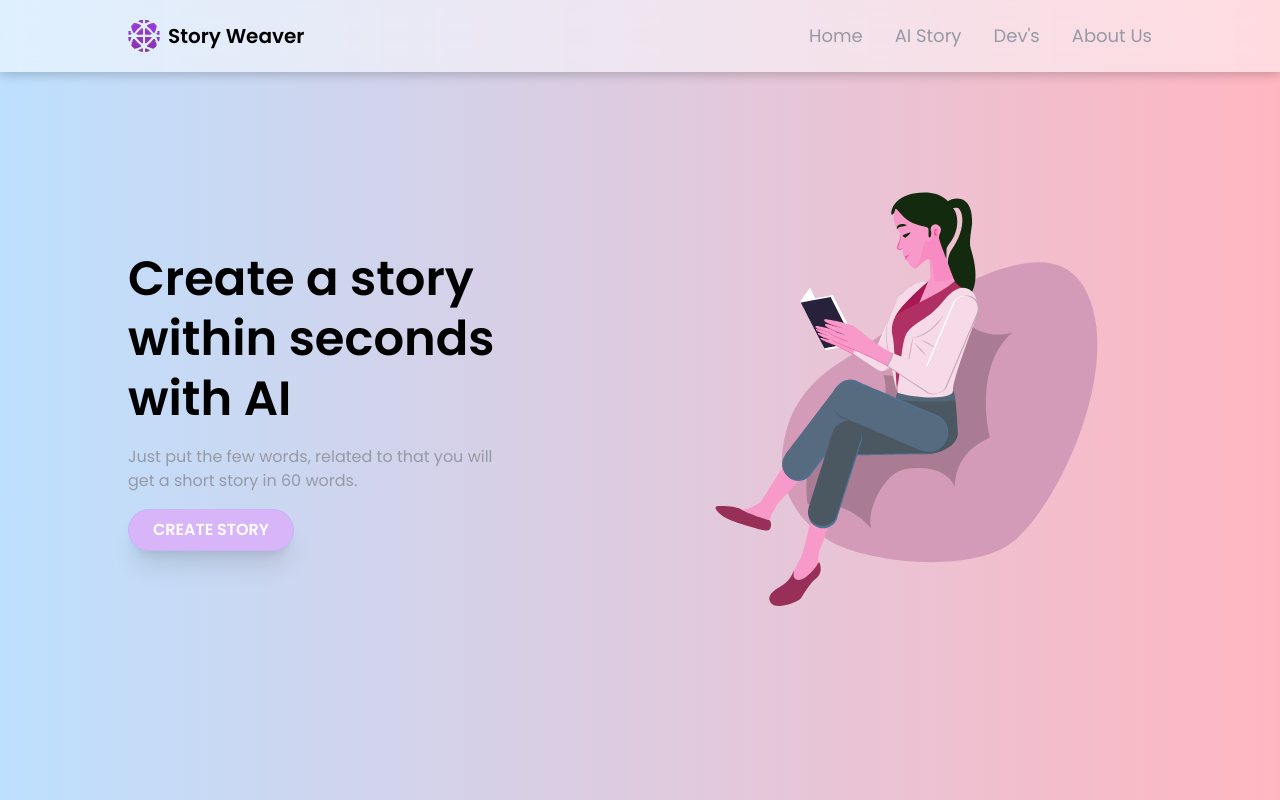
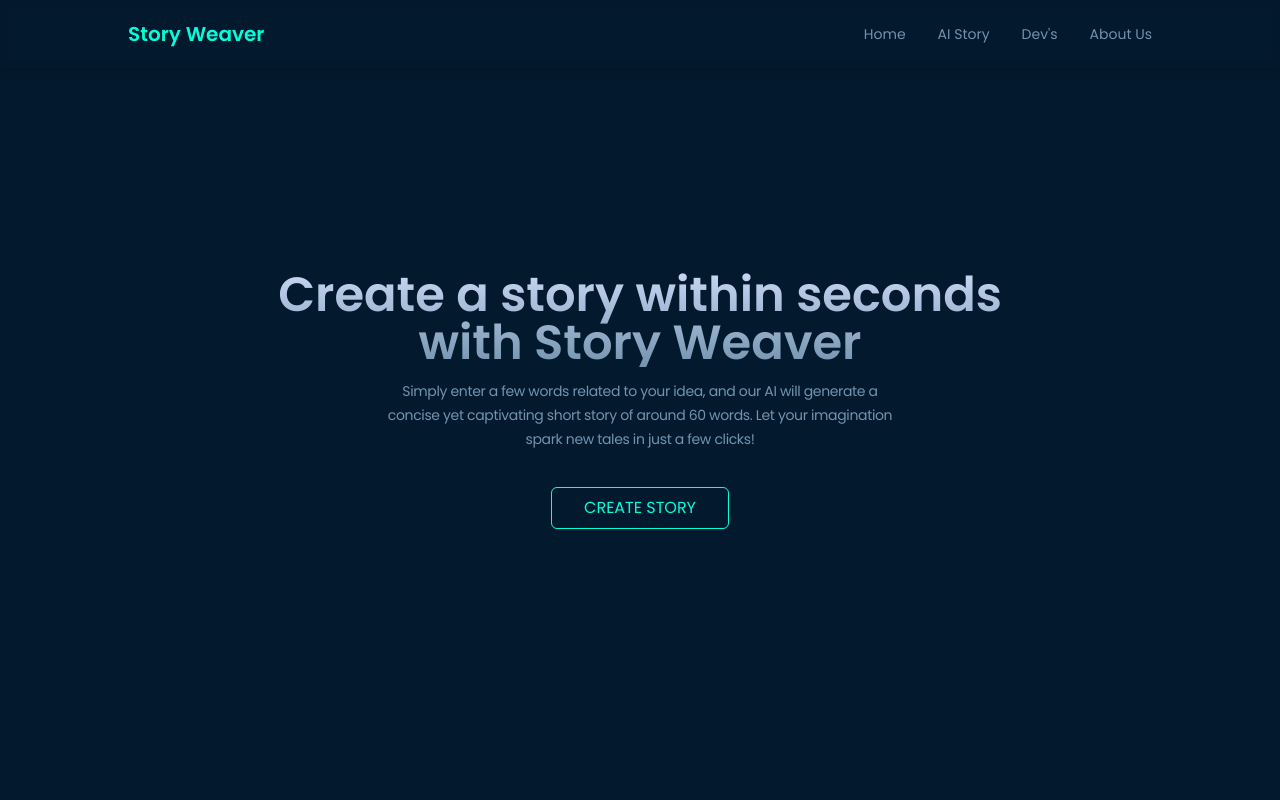
Before and after one commit to Havennnn/StoryWeaver, a React (Vite) app: page / in a window 1280 px wide. Built offline with nearby package versions, Linux system fonts and the light colour scheme.

Commit message:
major design update

```diff
--- a/index.html
+++ b/index.html
@@ -2,7 +2,7 @@
 <html lang="en">
   <head>
     <meta charset="UTF-8" />
-    <link rel="icon" type="image/svg+xml" href="./src/assets/StoryWeaver.svg" />
+    <link rel="icon" type="image/svg+xml" href="./src/assets/react.svg" />
     <meta name="viewport" content="width=device-width, initial-scale=1.0" />
     <title>Story Weaver - AI Story Generator</title>
   </head>
--- a/src/App.jsx
+++ b/src/App.jsx
@@ -4,6 +4,7 @@ import Home from "./components/Home";
 import About from "./components/About";
 import Devs from "./components/Devs";
 import Footer from "./components/Footer";
+import Box from "./components/Box";
 
 const App = () => {
   return (
@@ -16,6 +17,7 @@ const App = () => {
         </div>
 
         <div id="about">
+          <Box />
           <About />
         </div>
 
--- a/src/components/AiStory.jsx
+++ b/src/components/AiStory.jsx
@@ -17,23 +17,23 @@ const AiStory = () => {
     }
     console.log("clicked");
     setStory(true);
-    setError(""); // Clear any previous errors
+    setError("");
   };
 
   return (
     <div>
       <Navbar />
       <div>
-        <div className="min-h-[70vh] max-h-[80vh] lg:min-h-screen flex flex-col justify-center items-center bg-gradient-to-r from-[#fbeffe] to-[#e5f1fd] px-4 sm:px-6 lg:px-8">
-          <div className="p-5 mt-10 backdrop-blur-md bg-white/10 shadow-[0_3px_10px_rgb(0,0,0,0.2)] flex flex-col items-center rounded-xl lg:my-10 max-w-md w-full">
+        <div className="min-h-[70vh] max-h-[80vh] lg:min-h-screen flex flex-col justify-center items-center bg-[#031A2E] px-4 sm:px-6 lg:px-8">
+          <div className="p-10 mt-10 flex flex-col items-center lg:my-10 max-w-md w-full rounded-xl bg-[#0b1f30] shadow-xl">
             <div className="flex items-center w-full">
-              <h2 className="flex items-center font-medium text-lg px-2 bg-gradient-to-br from-purple-500 to-red-400 text-transparent bg-clip-text">
-                <WiStars size={25} className="text-purple-500 font-semibold" />
+              <h2 className="flex items-center font-medium text-lg px-2 text-[#01FFDC]">
+                <WiStars size={25} className="text-[#01FFDC] font-semibold" />
                 Enter the Prompts
               </h2>
             </div>
             <textarea
-              className="w-full m-4 h-[8rem] p-2 bg-gray-100 rounded-lg border border-gray-300 focus:outline-none"
+              className="w-full m-4 h-[8rem] p-2 rounded-lg border border-[#01FFDC] focus:outline-none bg-gradient-to-l from-[#C8D7F4] to-[#7393AE] text-transparent bg-clip-text resize-none"
               placeholder="Prompt should be in keywords. Enter 4 to 6 words to generate the best AI story."
               value={prompts}
               onChange={(e) => setPrompts(e.target.value)}
--- /dev/null
+++ b/src/components/Box.jsx
@@ -0,0 +1,41 @@
+import React from "react";
+import { FaBook, FaBrain, FaFileAlt, FaLightbulb } from "react-icons/fa";
+
+const Box = () => {
+  return (
+    <div className="p-2 w-full max-w-full">
+      <div className="grid grid-cols-2 md:grid-cols-4 gap-4 p-2 text-center">
+        <div className="border p-4 flex flex-col items-center">
+          <FaBook className="text-3xl text-[#031A2E]" />
+          <p className="mt-2 font-semibold">Stories</p>
+          <p className="text-sm text-gray-600 mt-1">
+            Explore a collection of captivating stories.
+          </p>
+        </div>
+        <div className="border p-4 flex flex-col items-center">
+          <FaBrain className="text-3xl text-[#031A2E]" />
+          <p className="mt-2 font-semibold">AI Powered</p>
+          <p className="text-sm text-gray-600 mt-1">
+            Harness the power of artificial intelligence.
+          </p>
+        </div>
+        <div className="border p-4 flex flex-col items-center">
+          <FaFileAlt className="text-3xl text-[#031A2E]" />
+          <p className="mt-2 font-semibold">Generative Text</p>
+          <p className="text-sm text-gray-600 mt-1">
+            Generate unique text based on prompts.
+          </p>
+        </div>
+        <div className="border p-4 flex flex-col items-center">
+          <FaLightbulb className="text-3xl text-[#031A2E]" />
+          <p className="mt-2 font-semibold">Creative</p>
+          <p className="text-sm text-gray-600 mt-1">
+            Inspire creativity with innovative ideas.
+          </p>
+        </div>
+      </div>
+    </div>
+  );
+};
+
+export default Box;
--- a/src/components/Devs.jsx
+++ b/src/components/Devs.jsx
@@ -11,24 +11,27 @@ const Review = () => {
         What Our Users Say
       </h1>
 
-      <div className="flex flex-col lg:flex-row gap-5 justify-center py-4 my-8">
+      <div className="flex flex-col lg:flex-row gap-5 justify-center items-center py-4 my-8">
         <Devs
           img={img1}
-          title="Steve (Link from The Legend of Zelda)"
+          title="Steve"
           username="@HeroOfTime"
           desc="Story Weaver has completely changed how I create content. The AI-generated stories are spot-on and save me so much time! Just like how the Master Sword always finds its mark!"
+          className="transition-transform transform hover:scale-105 hover:shadow-xl rounded-lg p-6 border border-gray-200 bg-white"
         />
         <Devs
           img={img2}
-          title="Maria (Lara Croft from Tomb Raider)"
+          title="Maria"
           username="@LaraCreations"
           desc="I was amazed at how easy it is to use Story Weaver. The interface is user-friendly, and the results are fantastic. It's as easy as solving an ancient puzzle!"
+          className="transition-transform transform hover:scale-105 hover:shadow-xl rounded-lg p-6 border border-gray-200 bg-white"
         />
         <Devs
           img={img3}
-          title="Peter (Spider-Man)"
+          title="Peter"
           username="@WebSlinger"
           desc="As a content creator, Story Weaver has become an essential tool in my workflow. Highly recommended! It's like swinging through the city with ease!"
+          className="transition-transform transform hover:scale-105 hover:shadow-xl rounded-lg p-6 border border-gray-200 bg-white"
         />
       </div>
     </div>
--- a/src/components/Footer.jsx
+++ b/src/components/Footer.jsx
@@ -1,4 +1,5 @@
 import React, { useState } from "react";
+import { FaEnvelope, FaPhone, FaFacebook, FaInstagram } from "react-icons/fa";
 
 const Footer = () => {
   const [name, setName] = useState("");
@@ -12,23 +13,57 @@ const Footer = () => {
   };
 
   return (
-    <div className="bg-gradient-to-r from-[#fbeffe] to-[#e5f1fd] text-black mt-8 md:mt-0">
+    <div className="bg-[#031A2E] text-[#C8D7F4] mt-8 md:mt-0">
       <div className="flex flex-col md:flex-row justify-between gap-10 p-8 md:px-32 px-5 w=full">
-      <div className="w-full md:w-1/2">
-        <h1 className="font-semibold text-xl pb-4">Story Weaver</h1>
-        <p className="text-sm">
-          Story Weaver is an AI story generator. In a few seconds, you will get your own story based on the keywords and prompts you enter. It is very easy to use, and we have created a simple tool to help you create your own story. This tool is very useful and will give you a story of just 60 words.
-        </p>
+        <div className="w-full md:w-1/2">
+          <h1 className="font-semibold text-xl pb-4 text-[#01FFDC]">
+            Story Weaver
+          </h1>
+          <p className="text-sm">
+            Story Weaver is an AI story generator. In a few seconds, you will
+            get your own story based on the keywords and prompts you enter. It
+            is very easy to use, and we have created a simple tool to help you
+            create your own story. This tool is very useful and will give you a
+            story of just 60 words.
+          </p>
 
-        <h2 className="font-medium text-lg mt-6">Contact Us</h2>
-        <div>
-          <p><strong>Email:</strong> <a href="mailto:Storyweaver@gmail.com" className="text-brightColor hover:underline">Storyweaver@gmail.com</a></p>
-          <p><strong>Phone:</strong> <a href="tel:+91912039120321" className="text-brightColor hover:underline">+91 91203 91203 21</a></p>
-          <p><strong>Facebook:</strong> <a href="https://facebook.com/storyweaver" className="text-brightColor hover:underline" target="_blank" rel="noopener noreferrer">facebook.com/storyweaver</a></p>
-          <p><strong>Instagram:</strong> <a href="https://instagram.com/storyweaver" className="text-brightColor hover:underline" target="_blank" rel="noopener noreferrer">instagram.com/storyweaver</a></p>
+          <h2 className="font-medium text-lg mt-6 text-[#01FFDC]">
+            Contact Us
+          </h2>
+          <div className="mt-2 flex gap-5">
+            <a
+              href="mailto:Storyweaver@gmail.com"
+              className="flex items-center text-[#C8D7F4]"
+            >
+              <FaEnvelope className="text-2xl" />
+            </a>
+
+            <a
+              href="tel:+91912039120321"
+              className="flex items-center text-[#C8D7F4]"
+            >
+              <FaPhone className="text-2xl" />
+            </a>
+
+            <a
+              href="https://facebook.com/storyweaver"
+              className="flex items-center text-[#C8D7F4]"
+              target="_blank"
+              rel="noopener noreferrer"
+            >
+              <FaFacebook className="text-2xl" />
+            </a>
+
+            <a
+              href="https://instagram.com/storyweaver"
+              className="flex items-center text-[#C8D7F4]"
+              target="_blank"
+              rel="noopener noreferrer"
+            >
+              <FaInstagram className="text-2xl" />
+            </a>
+          </div>
         </div>
-      </div>
-
 
         <div className="w-full md:w-1/2">
           <h1 className="font-medium text-xl pb-4 pt-5 md:pt-0">Contact Us</h1>
@@ -39,7 +74,7 @@ const Footer = () => {
               placeholder="Your Name"
               value={name}
               onChange={(e) => setName(e.target.value)}
-              className="p-2 border border-gray-300 rounded-md"
+              className="p-1 border border-gray-300 rounded-md"
             />
             <input
               type="email"
@@ -47,19 +82,19 @@ const Footer = () => {
               placeholder="Your Email"
               value={email}
               onChange={(e) => setEmail(e.target.value)}
-              className="p-2 border border-gray-300 rounded-md"
+              className="p-1 border border-gray-300 rounded-md"
             />
             <textarea
               name="message"
               placeholder="Your Message"
               value={message}
               onChange={(e) => setMessage(e.target.value)}
-              className="p-2 border border-gray-300 rounded-md"
-              rows="4"
+              className="p-1 border border-gray-300 rounded-md"
+              rows="2"
             ></textarea>
             <button
               type="submit"
-              className="bg-brightColor text-white p-2 rounded-md mt-4 hover:bg-darkColor transition-all"
+              className="border border-[#01FFDC] text-[#01FFDC] p-2 rounded-md mt-2 hover:bg-darkColor transition-all"
             >
               Send Message
             </button>
@@ -69,7 +104,8 @@ const Footer = () => {
       <div>
         <p className="text-center py-4">
           © 2024
-          <span className="text-brightColor"> Story Weaver </span>| All rights reserved
+          <span className="text-[#01FFDC]"> Story Weaver </span>| All rights
+          reserved
         </p>
       </div>
     </div>
--- a/src/components/Home.jsx
+++ b/src/components/Home.jsx
@@ -1,36 +1,25 @@
-import React, { useRef } from "react";
+import React from "react";
 import Button from "../layouts/Button";
-import Lottie from 'lottie-react';
-import lottieAnimation from '../assets/LottieAnimation.json'
 
 const Home = () => {
-  const iframeRef = useRef(null);
-
-  const handlePlayDemo = () => {
-    const iframe = iframeRef.current;
-    const src = "https://www.youtube.com/embed/CTRsnBVgGgk?autoplay=1";
-    iframe.src = src;
-  };
-
   return (
-<div className="min-h-screen flex flex-col justify-center lg:flex-row lg:justify-between items-center lg:px-32 px-5 gap-10 bg-gradient-to-r from-[#BDE0FE] to-[#FFB6C1]">
-<div className="w-full lg:w-2/4 space-y-4 mt-64 lg:mt-0">
-        <h1 className="font-semibold text-5xl text-center lg:text-start leading-tight">
-          Create a story within seconds with AI
+    <div className="min-h-screen flex flex-col justify-center lg:flex-row lg:justify-between items-center lg:px-32 px-5 gap-10 bg-[#031A2E]">
+      <div className="container">
+        <div className="w-full lg:mt-0 flex flex-col gap-3 justify-center items-center text-center">
+          <h1 className="font-semibold w-3/4 text-4xl md:text-5xl bg-gradient-to-b from-[#C8D7F4] to-[#7393AE] text-transparent bg-clip-text leading-tight">
+            Create a story within seconds with Story Weaver
           </h1>
-        <p className="text-textColor text-center lg:text-left">
-          Just put the few words, related to that you will get a short story in 60 words.
+          <p className="text-[#7393AE] w-2/4 text-sm leading-6 tracking-tight">
+            Simply enter a few words related to your idea, and our AI will
+            generate a concise yet captivating short story of around 60 words.
+            Let your imagination spark new tales in just a few clicks!
           </p>
-
-        <div className="flex flex-row gap-6 w-full justify-center lg:justify-start">
+          <div className="flex flex-row mt-6 w-full justify-center">
             <a href="/ai-story-generator">
               <Button title="CREATE STORY" />
             </a>
           </div>
         </div>
-
-      <div className="w-full lg:w-2/3 lg:ml-32">
-       <Lottie animationData={lottieAnimation} loop={true} />
       </div>
     </div>
   );
--- a/src/components/Navbar.jsx
+++ b/src/components/Navbar.jsx
@@ -1,8 +1,7 @@
 import React, { useState } from "react";
 import { NavLink } from "react-router-dom";
-import { IoBook } from "react-icons/io5";
 import { AiOutlineMenuUnfold, AiOutlineClose } from "react-icons/ai";
-import storyWeaverLogo from '../assets/StoryWeaver.svg'
+
 
 const Navbar = () => {
   const [menu, setMenu] = useState(false);
@@ -16,22 +15,19 @@ const Navbar = () => {
   };
 
   return (
-    <div className="fixed w-full z-10">
+    <div className="fixed w-screen z-10">
       <div>
-        <div className="flex flex-row justify-between p-5 lg:px-32 px-5 backdrop-blur-md bg-white/50 shadow-[0_3px_10px_rgb(0,0,0,0.2)]">
+        <div className="flex flex-row justify-between p-5 lg:px-32 px-5 backdrop-blur-sm bg-[rgb(10,25,47)]/10 shadow-[0_3px_10px_rgb(0,0,0,0.2)]">
           <div className="flex flex-row items-center cursor-pointer gap-2">
-            <span>
-              <img src={storyWeaverLogo} className="w-8 h-8" />
-            </span>
-            <h1 className="text-xl font-semibold">Story Weaver</h1>
+            <h1 className="text-xl text-[#01FFDC] font-semibold">Story Weaver</h1>
           </div>
 
-          <nav className="hidden md:flex flex-row items-center text-lg gap-8">
+          <nav className="hidden md:flex flex-row items-center text-sm gap-8">
             <NavLink
               to="/"
               exact
               activeClassName="text-brightColor"
-              className="group relative inline-block cursor-pointer hover:text-brightColor text-textColor"
+              className="group relative inline-block cursor-pointer hover:text-[#01FFDC] text-[#7393AE]"
             >
               Home
             </NavLink>
@@ -39,7 +35,7 @@ const Navbar = () => {
             <NavLink
               to="/ai-story-generator"
               activeClassName="text-brightColor"
-              className="group relative inline-block cursor-pointer hover:text-brightColor text-textColor"
+              className="group relative inline-block cursor-pointer hover:text-[#01FFDC] text-[#7393AE]"
             >
               AI Story
             </NavLink>
@@ -47,7 +43,7 @@ const Navbar = () => {
             <NavLink
               to="/"
               activeClassName="text-brightColor"
-              className="group relative inline-block cursor-pointer hover:text-brightColor text-textColor"
+              className="group relative inline-block cursor-pointer hover:text-[#01FFDC] text-[#7393AE]"
             >
               Dev's
             </NavLink>
@@ -55,7 +51,7 @@ const Navbar = () => {
             <NavLink
               to="/"
               activeClassName="text-brightColor"
-              className="group relative inline-block cursor-pointer hover:text-brightColor text-textColor"
+              className="group relative inline-block cursor-pointer hover:text-[#01FFDC] text-[#7393AE]"
             >
               About Us
             </NavLink>
--- a/src/components/Storys.jsx
+++ b/src/components/Storys.jsx
@@ -90,12 +90,12 @@ const Storys = ({ prompts }) => {
   }, [prompts]);
 
   return (
-    <div className="min-h-screen flex flex-col items-center justify-center lg:px-32 px-5 bg-purple-100">
-      <h1 className="font-semibold text-center text-4xl lg:mt-14 mt-24 mb-8">
+    <div className="min-h-screen flex flex-col items-center justify-center lg:px-32 px-5 bg-white">
+      <h1 className="font-semibold text-center text-4xl lg:mt-14 mt-24 mb-8 text-[#01FFDC]">
         Story Generating
       </h1>
 
-      <div className="min-h-screen bg-purple-100">
+      <div className="min-h-screen">
         <div className="min-h-screen flex justify-center">
           <div className="w-2/3 mx-auto">
             {loading ? (
@@ -103,7 +103,7 @@ const Storys = ({ prompts }) => {
                 <Rings
                   height="100"
                   width="100"
-                  color="#8d5cf6"
+                  color="#01FFDC"
                   radius="6"
                   wrapperStyle={{}}
                   wrapperClass=""
@@ -134,8 +134,8 @@ const Storys = ({ prompts }) => {
                         </div>
                       </div>
                       <div className="w-1/5 flex justify-center">
-                        <div className="relative flex h-full w-1 lg:w-2 bg-brightColor items-center justify-center">
-                          <div className="absolute flex flex-col justify-center h-16 w-16 lg:h-24 lg:w-24 rounded-full border-2 border-brightColor leading-none text-center z-10 bg-white font-thin">
+                        <div className="relative flex h-full w-1 lg:w-2 bg-[#031A2E] items-center justify-center">
+                          <div className="absolute flex flex-col justify-center h-16 w-16 lg:h-24 lg:w-24 rounded-full border-2 border-[#031A2E] leading-none text-center z-10 bg-white font-bold">
                             <div>{index + 1}</div>
                           </div>
                         </div>
@@ -146,8 +146,8 @@ const Storys = ({ prompts }) => {
                     <>
                       <div className="lg:w-2/5 px-2 py-10 mx-4"></div>
                       <div className="w-1/5 flex justify-center">
-                        <div className="relative flex h-full w-1 lg:w-2 bg-brightColor items-center justify-center">
-                          <div className="absolute flex flex-col justify-center h-16 w-16 lg:h-24 lg:w-24 mr-4 rounded-full border-2 border-brightColor leading-none text-center z-10 bg-white font-thin">
+                        <div className="relative flex h-full w-1 lg:w-2 bg-[#031A2E] items-center justify-center">
+                          <div className="absolute flex flex-col justify-center h-16 w-16 lg:h-24 lg:w-24 mr-4 rounded-full border-2 border-[#031A2E] text-[#031A2E] leading-none text-center z-10 bg-white font-bold">
                             <div>{index + 1}</div>
                           </div>
                         </div>
--- a/src/layouts/Button.jsx
+++ b/src/layouts/Button.jsx
@@ -3,7 +3,7 @@ import React from "react";
 const Button = ({ title, onClick }) => {
   return (
     <div>
-      <button className="px-6 py-2 shadow-xl hover:bg-[#C08EF8] text-white border-violet-300 border font-semibold bg-[#D8B4F8] hover:shadow-xl transition-all rounded-full" onClick={onClick}>
+      <button className="px-8 py-2 text-md hover:bg-[#01FFDC] hover:text-[#031A2E] text-[#01FFDC] border border-[#01FFDC] hover:shadow-xl transition-all rounded-md" onClick={onClick}>
         {title}
       </button>
     </div>
--- a/src/layouts/DevsCards.jsx
+++ b/src/layouts/DevsCards.jsx
@@ -2,19 +2,21 @@ import React from "react";
 
 const ReviewCard = (props) => {
   return (
-    <div className=" flex flex-col w-full lg:w-2/6 bg-white p-3 rounded-lg gap-5">
-      <div className=" flex flex-row items-center lg:justify-start justify-center">
-        <div className="w-1/5 flex justify-center mx-4">
-          <img className=" rounded-full w-16" src={props.img} alt="img" />
+    <div className="flex flex-col w-4/6 lg:w-2/6 bg-white p-6 rounded-lg gap-5 shadow-lg hover:scale-105 transform transition duration-300 hover:shadow-xl">
+      <div className="flex flex-row items-center justify-between lg:justify-start gap-1">
+        <div className="w-2/5">
+          <img
+            className="rounded-full w-16 h-16 border-4 border-gradient-to-r from-[#C8D7F4] to-[#7393AE]"
+            src={props.img}
+            alt="img"
+          />
         </div>
-        <div className="">
-          <h2 className=" font-semibold text-lg">{props.title}</h2>
-          <div className=" flex">
-            <p className="text-textColor">{props.username}</p>
-          </div>
+        <div className="flex flex-col">
+          <h2 className="font-semibold text-xl text-gray-800">{props.title}</h2>
+          <p className="text-sm text-gray-500">{props.username}</p>
         </div>
       </div>
-      <p className="text-textColor">{props.desc}</p>
+      <p className="text-gray-700 text-base">{props.desc}</p>
     </div>
   );
 };
```
Lines whose indentation alone changed are shown as unchanged.
